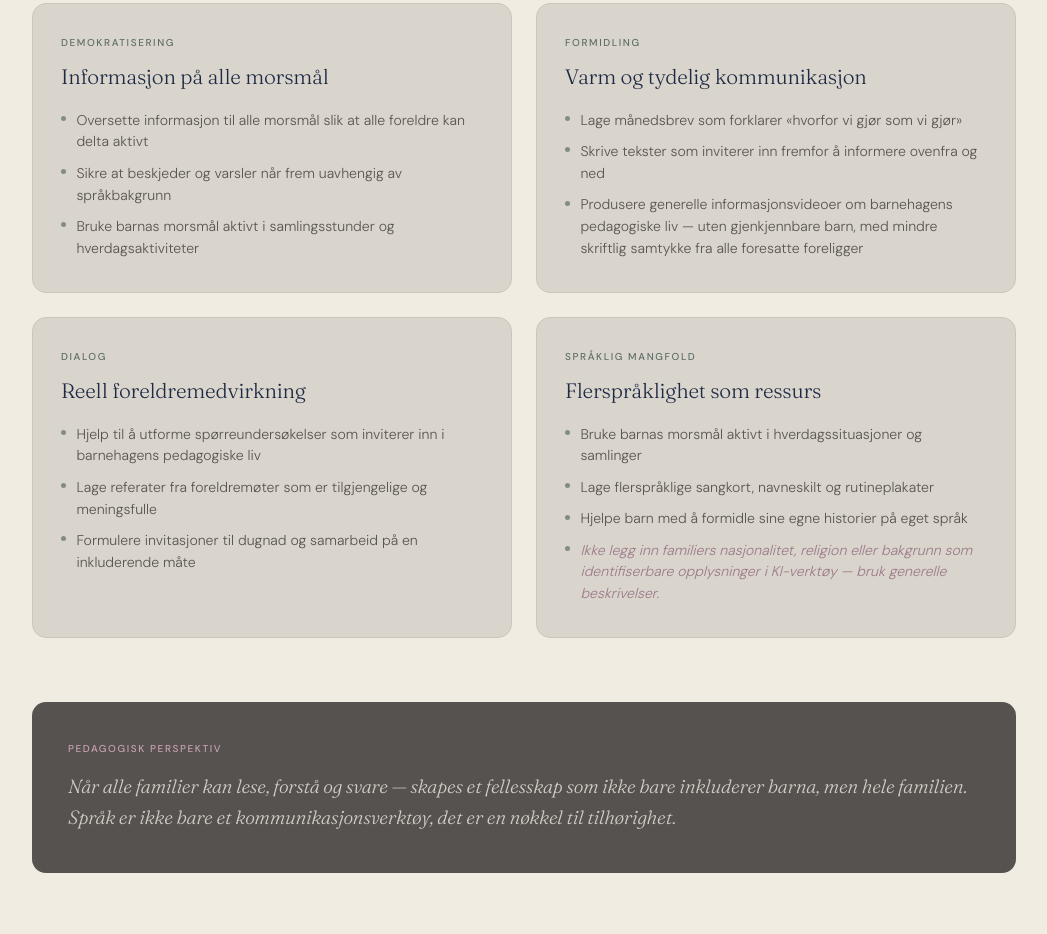
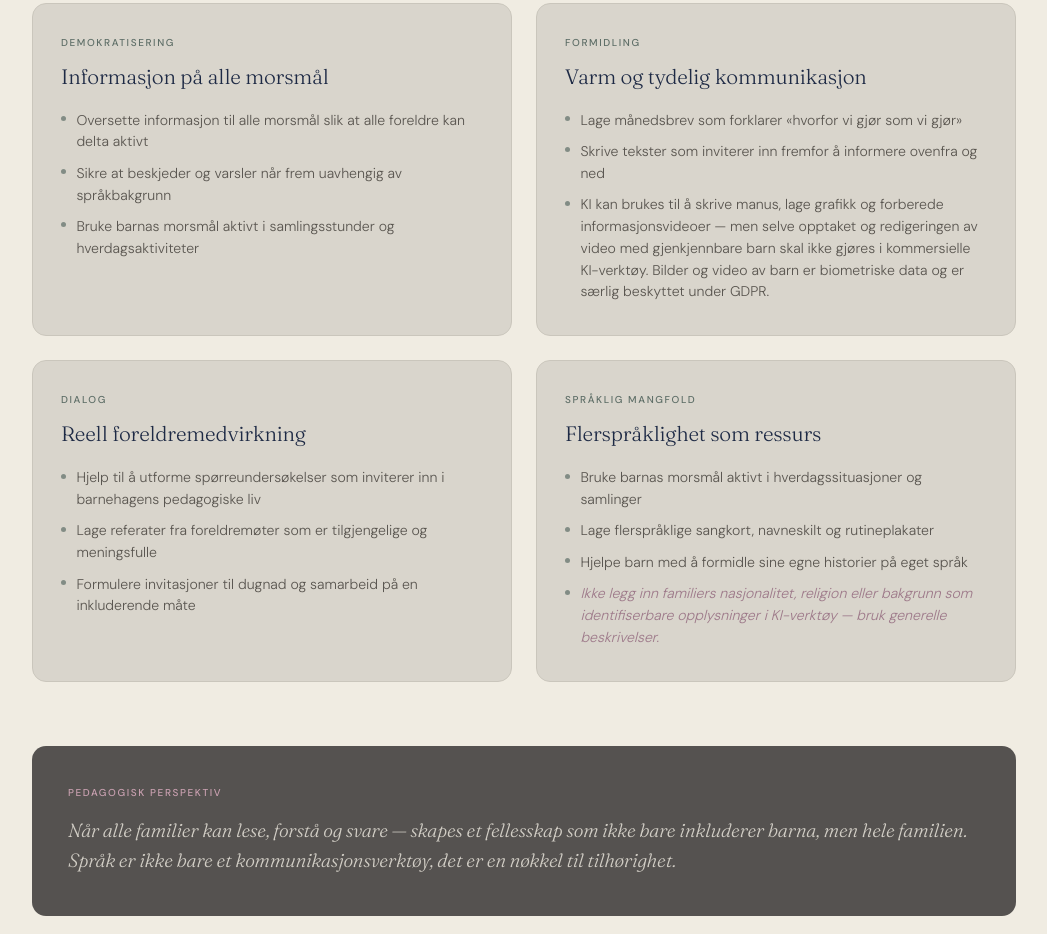
Before and after one commit to Mariannletnes/genkiibarnehagen, a plain HTML site: page inkluderende-fellesskap.html in a window 1280 px wide. Shown: the part 845-1779 px from the top of the page, without its empty margins (116-1163 px from the left). Drawn offline with Linux system fonts and the light colour scheme.

Commit message:
Revise video production guidelines for GDPR compliance
Updated guidelines for producing informational videos involving children, emphasizing the use of AI tools and GDPR compliance.

```diff
--- a/inkluderende-fellesskap.html
+++ b/inkluderende-fellesskap.html
@@ -145,7 +145,7 @@ footer { background: var(--marine); border-top: 2.5px solid var(--mauve); paddin
       <ul class="block-items">
         <li>Lage månedsbrev som forklarer «hvorfor vi gjør som vi gjør»</li>
         <li>Skrive tekster som inviterer inn fremfor å informere ovenfra og ned</li>
-        <li>Produsere generelle informasjonsvideoer om barnehagens pedagogiske liv — uten gjenkjennbare barn, med mindre skriftlig samtykke fra alle foresatte foreligger</li>
+        <li>KI kan brukes til å skrive manus, lage grafikk og forberede informasjonsvideoer — men selve opptaket og redigeringen av video med gjenkjennbare barn skal ikke gjøres i kommersielle KI-verktøy. Bilder og video av barn er biometriske data og er særlig beskyttet under GDPR.</li>
       </ul>
     </div>
 
```
